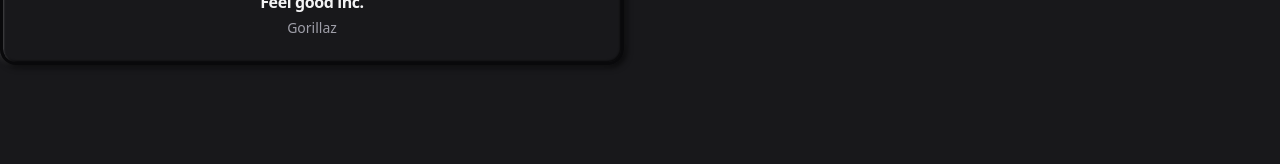
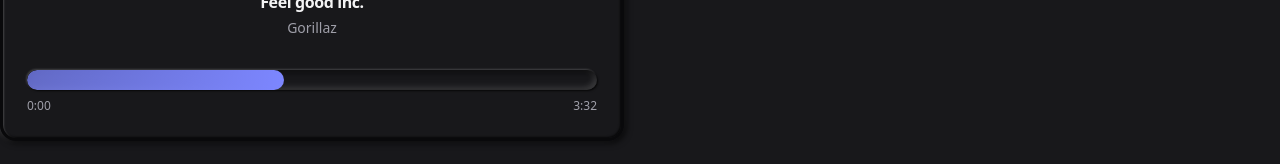
Before and after one commit to Annie-Huang/baseui-neomorphism2.0-component-library, a React (Vite) app: page / in a window 1280 px wide. Shown: the part 707-871 px from the top of the page. Before the commit the page ends 820 px from the top, so only its background shows below. Built offline with nearby package versions, Linux system fonts and the light colour scheme.

Commit message:
Add the progress bar

```diff
--- a/src/App.tsx
+++ b/src/App.tsx
@@ -138,6 +138,13 @@ function App() {
                   <CardTitle>Feel good inc.</CardTitle>
                   <CardDescription>Gorillaz</CardDescription>
                 </div>
+                <div>
+                  <NeuProgress max={100} value={45} />
+                  <div className='flex justify-between mt-2 text-xs text-muted-foreground'>
+                    <span>0:00</span>
+                    <span>3:32</span>
+                  </div>
+                </div>
               </div>
             </CardContent>
           </Card>
```
